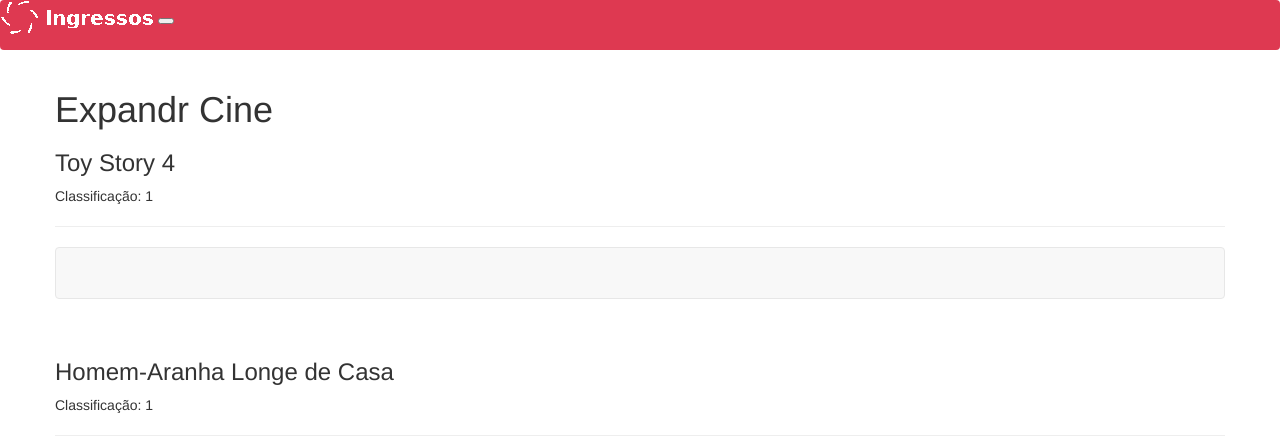
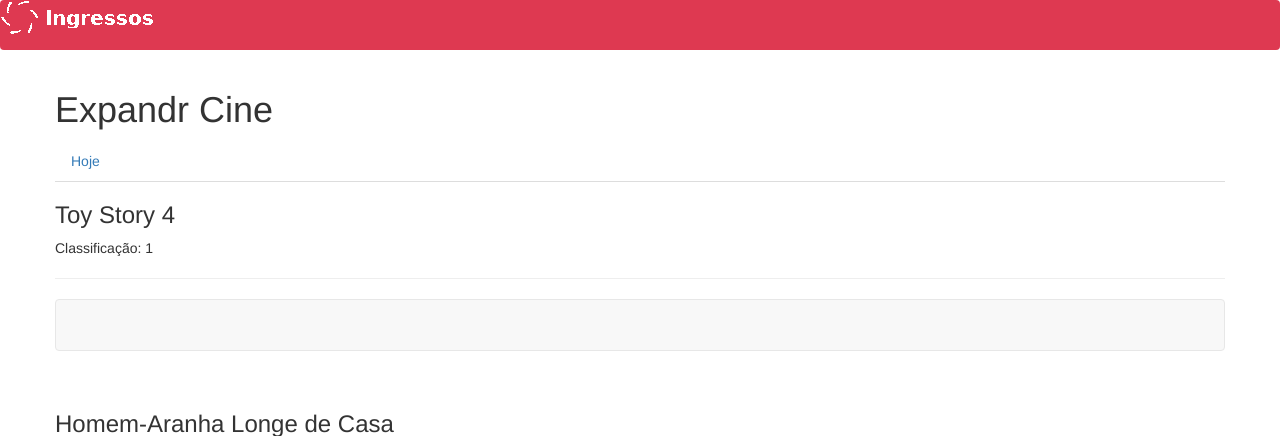
Before and after one commit to MarcosCastelo/App-Reserva---Django, a Django app: template reserva/templates/reserva/index.html in a window 1280 px wide. Shown: the top 436 px of the page. Run offline with Django 3.2, Linux system fonts and the light colour scheme; the template is opened without the code that fills it: values that come from a table or form of the project are taken from there, others are empty; data comes from the database, SQL or seed files in the repository; both versions use the stored data as it was after the commit; parts of the project's set-up code (start-up, migrations or seed data) failed here and were passed over; some libraries are stand-ins or nearby versions.

Commit message:
Filtro de dias adicionado no template index

```diff
--- a/reserva/templates/reserva/base.html
+++ b/reserva/templates/reserva/base.html
@@ -18,9 +18,7 @@
 
     <body>
             <nav class="navbar navbar-expand-lg navbar-dark" style="background-color: #de3951;">
-                    <img class="logo" src="{% static 'img/brand-white.png' %}" alt="">
-                    <button class="navbar-toggler" type="button" data-toggle="collapse" data-target="#navbarSupportedContent" aria-controls="navbarSupportedContent" aria-expanded="false" aria-label="Toggle navigation">
-                      <span class="navbar-toggler-icon"></span>
+                    <a href="/"><img class="logo" src="{% static 'img/brand-white.png' %}" alt=""></a>
                     </button>
 
 
--- a/reserva/templates/reserva/index.html
+++ b/reserva/templates/reserva/index.html
@@ -6,6 +6,14 @@
 <h1>Expandr Cine</h1>
 
 {% if filmes %}
+
+<ul class="nav nav-tabs">
+    <li><a href="/">Hoje</a></li>
+    {% for dia in dias %}
+    <li><a href="/{{dia}}">{{dia}}</a></li>
+    {% endfor %}
+  </ul>
+
 {% for filme in filmes %}
 <div class="filme">
             <h3></li>{{ filme.nome }}</h3>
@@ -16,7 +24,7 @@
                 <ul class="navbar navbar-nav">
                     {% for sessao in programacao %}
                         {% if sessao.filme == filme %}
-                            <li><a>{{ sessao.horario }}</a></li>
+                            <li><a href="detail/{{ sessao.id }}">{{ sessao.horario }}</a></li>
                         {% endif %}
                     {% endfor %}
                 </ul>
--- a/reserva/utils.py
+++ b/reserva/utils.py
@@ -1,7 +1,11 @@
 import datetime
 
 HOJE = datetime.date.today()
-FAIXA_DE_TEMPO = HOJE + datetime.timedelta(days=7)
+
+
+
+
+
 
 CLASSIFICACAO_INDICATIVA_CHOICES = (
     (1, "L"),
```
Also changed, not shown: reserva/views.py (+25 -3 lines), db.sqlite3.
